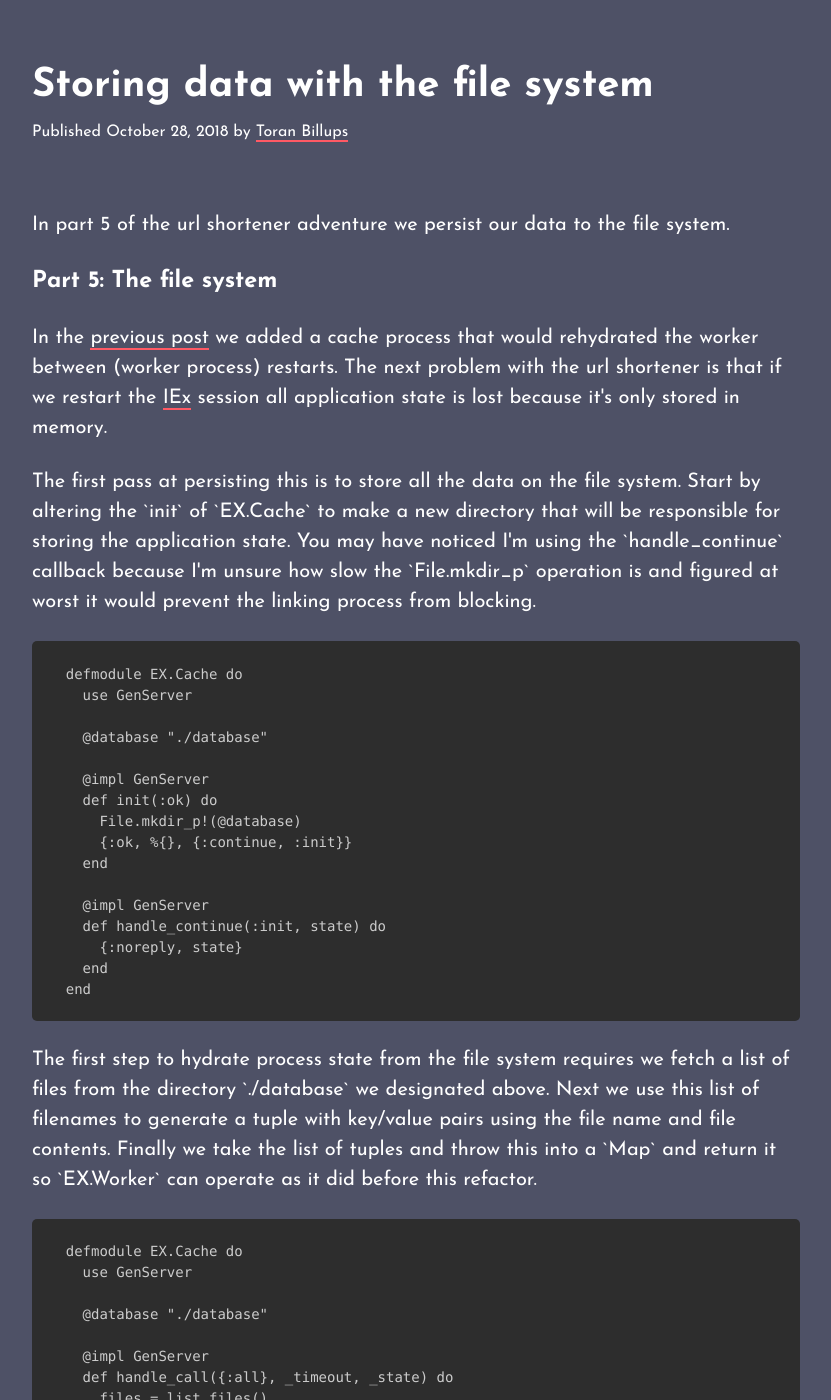
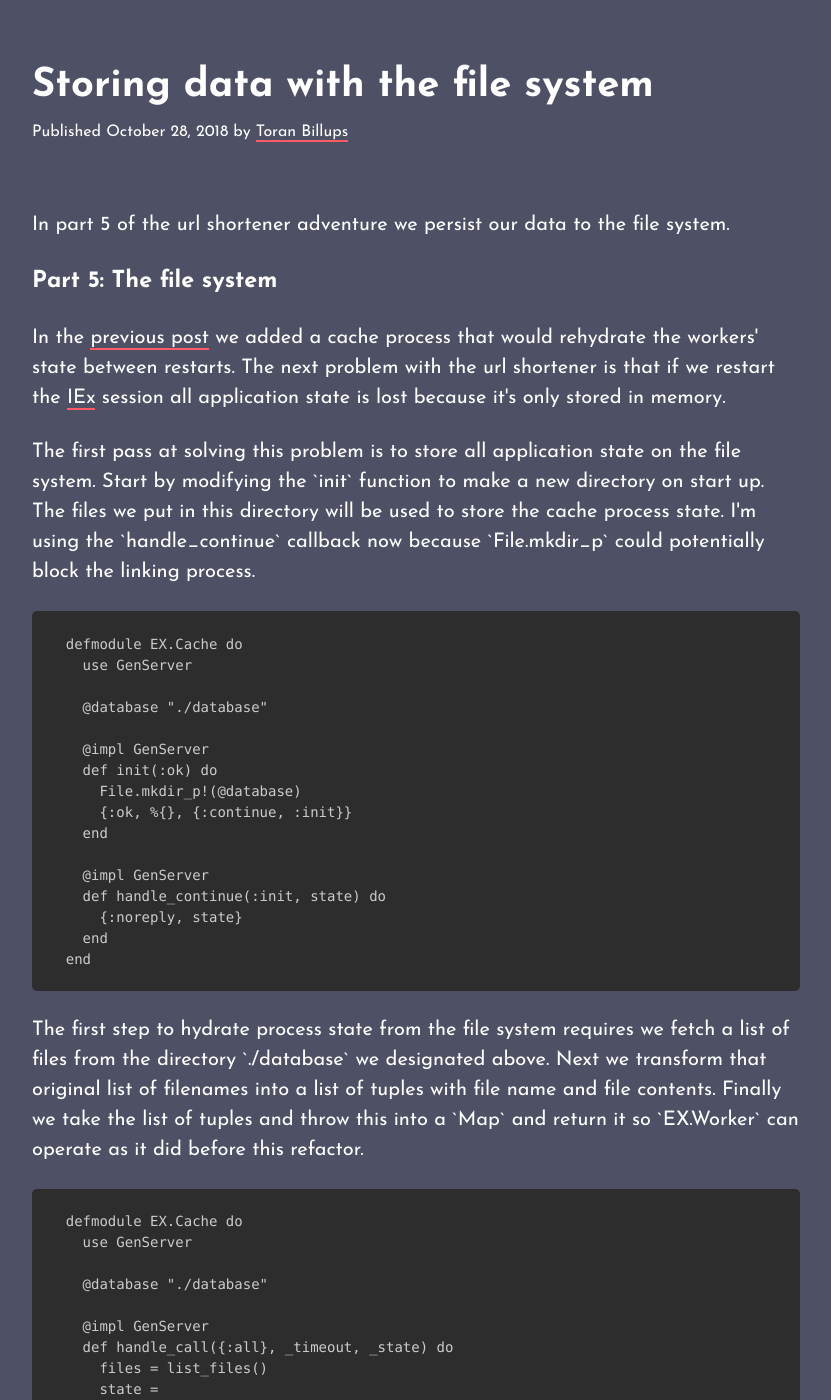
Before and after one commit to toranb/toranb.github.io, a Jekyll site: the page built from _posts/2018-10-28-storing-data-with-the-file-system.html, in a window 1280 px wide and 1400 px high. Shown: the whole window, without its empty margins (224-1055 px from the left). Built offline with Jekyll 4.4.1, drawn with Linux system fonts in a browser that asks for light colours; Markdown is read by kramdown in place of the engine named in the settings; some of the changed text lies outside the part shown.

Commit message:
reword a few things for `storing data with the file system`

```diff
--- a/_posts/2018-10-19-the-url-shortener-elixir-app.html
+++ b/_posts/2018-10-19-the-url-shortener-elixir-app.html
@@ -70,4 +70,4 @@ categories: blog archive
   </pre>
 </div>
 
-<p>You can track my progress on github <a href="https://github.com/toranb/elixir-url-shortener/commits/master">commit by commit</a>. If you just want the code for this post checkout this <a href="https://github.com/toranb/elixir-url-shortener/commit/ab857922d358214afda61727d63514d0368642db">commit specifically</a>.</p>
+<p>You can track my progress on github <a href="https://github.com/toranb/elixir-url-shortener/commits/master">commit by commit</a>. If you just want the code for this post checkout this <a href="https://github.com/toranb/elixir-url-shortener/commit/ab857922d358214afda61727d63514d0368642db">commit</a>.</p>
--- a/_posts/2018-10-20-genserver-refactor.html
+++ b/_posts/2018-10-20-genserver-refactor.html
@@ -128,4 +128,4 @@ categories: blog archive
   </pre>
 </div>
 
-<p>You can track my progress on github <a href="https://github.com/toranb/elixir-url-shortener/commits/master">commit by commit</a>. If you just want the code for this post checkout this <a href="https://github.com/toranb/elixir-url-shortener/commit/95966708c8522a8fb11a7b434db6767e6c6b211f">commit specifically</a>.</p>
+<p>You can track my progress on github <a href="https://github.com/toranb/elixir-url-shortener/commits/master">commit by commit</a>. If you just want the code for this post checkout this <a href="https://github.com/toranb/elixir-url-shortener/commit/95966708c8522a8fb11a7b434db6767e6c6b211f">commit</a>.</p>
--- a/_posts/2018-10-21-adding-supervision.html
+++ b/_posts/2018-10-21-adding-supervision.html
@@ -96,4 +96,4 @@ categories: blog archive
   </pre>
 </div>
 
-<p>You can track my progress on github <a href="https://github.com/toranb/elixir-url-shortener/commits/master">commit by commit</a>. If you just want the code for this post checkout this <a href="https://github.com/toranb/elixir-url-shortener/commit/56decbcddebcb150d4d12f49115dd554e2aa6dfc">commit specifically</a>.</p>
+<p>You can track my progress on github <a href="https://github.com/toranb/elixir-url-shortener/commits/master">commit by commit</a>. If you just want the code for this post checkout this <a href="https://github.com/toranb/elixir-url-shortener/commit/56decbcddebcb150d4d12f49115dd554e2aa6dfc">commit</a>.</p>
--- a/_posts/2018-10-25-process-registration.html
+++ b/_posts/2018-10-25-process-registration.html
@@ -227,6 +227,6 @@ categories: blog archive
   </pre>
 </div>
 
-<p>I also did a refactor of the test suite to accomidate this but because I'm still not happy with it I'll save the details for another post. You can see the updated tests in the repository below for reference. Running `mix test` does produce a green build at the moment but I'm unsure how predictable, repeatable this is at the moment.</p>
+<p>I also did a refactor of the test suite to accomidate this but because I'm still not happy with it I'll save the details for another post. You can see the updated tests in the repository below for reference. Running `mix test` does produce a green build but I'm unsure how predictable, repeatable this is at the moment.</p>
 
-<p>You can track my progress on github <a href="https://github.com/toranb/elixir-url-shortener/commits/master">commit by commit</a>. If you just want the code for this post checkout this <a href="https://github.com/toranb/elixir-url-shortener/commit/19c5e2ec1de2ff9c2e8bb8cf04e3430b68221e0f">commit specifically</a>.</p>
+<p>You can track my progress on github <a href="https://github.com/toranb/elixir-url-shortener/commits/master">commit by commit</a>. If you just want the code for this post checkout this <a href="https://github.com/toranb/elixir-url-shortener/commit/19c5e2ec1de2ff9c2e8bb8cf04e3430b68221e0f">commit</a>.</p>
--- a/_posts/2018-10-28-storing-data-with-the-file-system.html
+++ b/_posts/2018-10-28-storing-data-with-the-file-system.html
@@ -8,9 +8,9 @@ categories: blog archive
 
 <h3>Part 5: The file system</h3>
 
-<p>In the <a href="/blog/archive/2018/10/25/process-registration/">previous post</a> we added a cache process that would rehydrated the worker between (worker process) restarts. The next problem with the url shortener is that if we restart the <a href="https://hexdocs.pm/iex/IEx.html">IEx</a> session all application state is lost because it's only stored in memory.</p>
+<p>In the <a href="/blog/archive/2018/10/25/process-registration/">previous post</a> we added a cache process that would rehydrate the workers' state between restarts. The next problem with the url shortener is that if we restart the <a href="https://hexdocs.pm/iex/IEx.html">IEx</a> session all application state is lost because it's only stored in memory.</p>
 
-<p>The first pass at persisting this is to store all the data on the file system. Start by altering the `init` of `EX.Cache` to make a new directory that will be responsible for storing the application state. You may have noticed I'm using the `handle_continue` callback because I'm unsure how slow the `File.mkdir_p` operation is and figured at worst it would prevent the linking process from blocking.</p>
+<p>The first pass at solving this problem is to store all application state on the file system. Start by modifying the `init` function to make a new directory on start up. The files we put in this directory will be used to store the cache process state. I'm using the `handle_continue` callback now because `File.mkdir_p` could potentially block the linking process.</p>
 
 <div class="highlight" data-language="elixir">
   <pre class="language-elixir">
@@ -33,7 +33,7 @@ categories: blog archive
   </pre>
 </div>
 
-<p>The first step to hydrate process state from the file system requires we fetch a list of files from the directory `./database` we designated above. Next we use this list of filenames to generate a tuple with key/value pairs using the file name and file contents. Finally we take the list of tuples and throw this into a `Map` and return it so `EX.Worker` can operate as it did before this refactor.</p>
+<p>The first step to hydrate process state from the file system requires we fetch a list of files from the directory `./database` we designated above. Next we transform that original list of filenames into a list of tuples with file name and file contents. Finally we take the list of tuples and throw this into a `Map` and return it so `EX.Worker` can operate as it did before this refactor.</p>
 
 <div class="highlight" data-language="elixir">
   <pre class="language-elixir">
@@ -70,7 +70,7 @@ categories: blog archive
   </pre>
 </div>
 
-<p>The last step is to alter `handle_cast` which is responsible for inserting data into the process state. We use `File.write` to create a new file in the `./database` directory using `key` for the file name and `value` for the file contents.</p>
+<p>And finally we enhance the insert functionality to persist process state to the file system. We use `File.write` to create a new file in the `./database` directory using file name for the `key` and file contents for the `value`.</p>
 
 <div class="highlight" data-language="elixir">
   <pre class="language-elixir">
@@ -106,4 +106,13 @@ categories: blog archive
   </pre>
 </div>
 
+<p>To see if the cache process was hydrated correctly on start up checkout the `get_state` command.</p>
+
+<div class="highlight" data-language="elixir">
+  <pre class="language-elixir">
+    <code class="language-elixir">pid = GenServer.whereis({:via, Registry, {EX.Registry, {:cache}}})</code>
+    <code class="language-elixir">:sys.get_state(pid)</code>
+  </pre>
+</div>
+
 <p>You can track my progress on github <a href="https://github.com/toranb/elixir-url-shortener/commits/master">commit by commit</a>. If you just want the code for this post checkout this <a href="https://github.com/toranb/elixir-url-shortener/commit/6f47898cb870ebb3bd3031f1883b1696372638b9">commit</a>.</p>
```
Also changed, not shown: other parts of _posts/2018-10-28-storing-data-with-the-file-system.html (+1 -1 lines).
